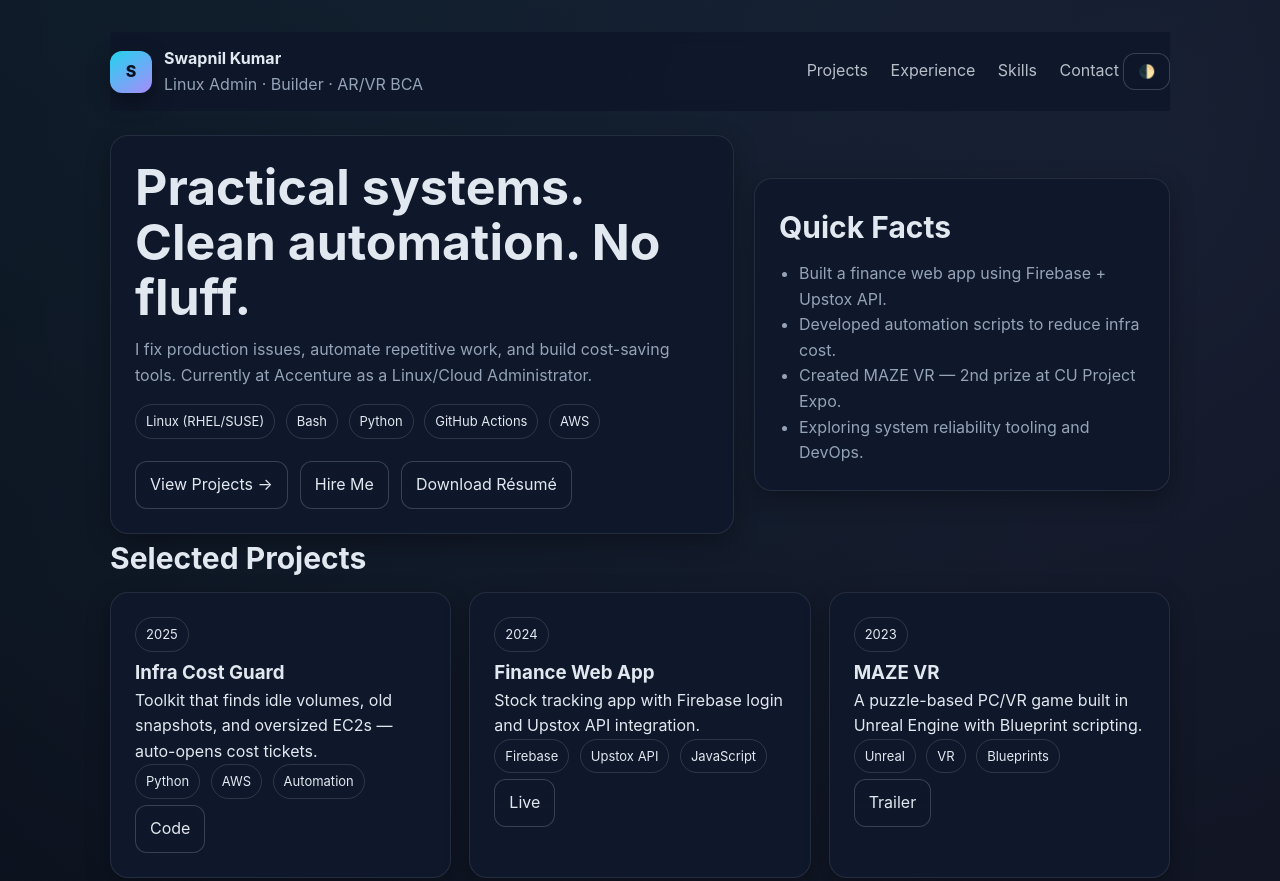
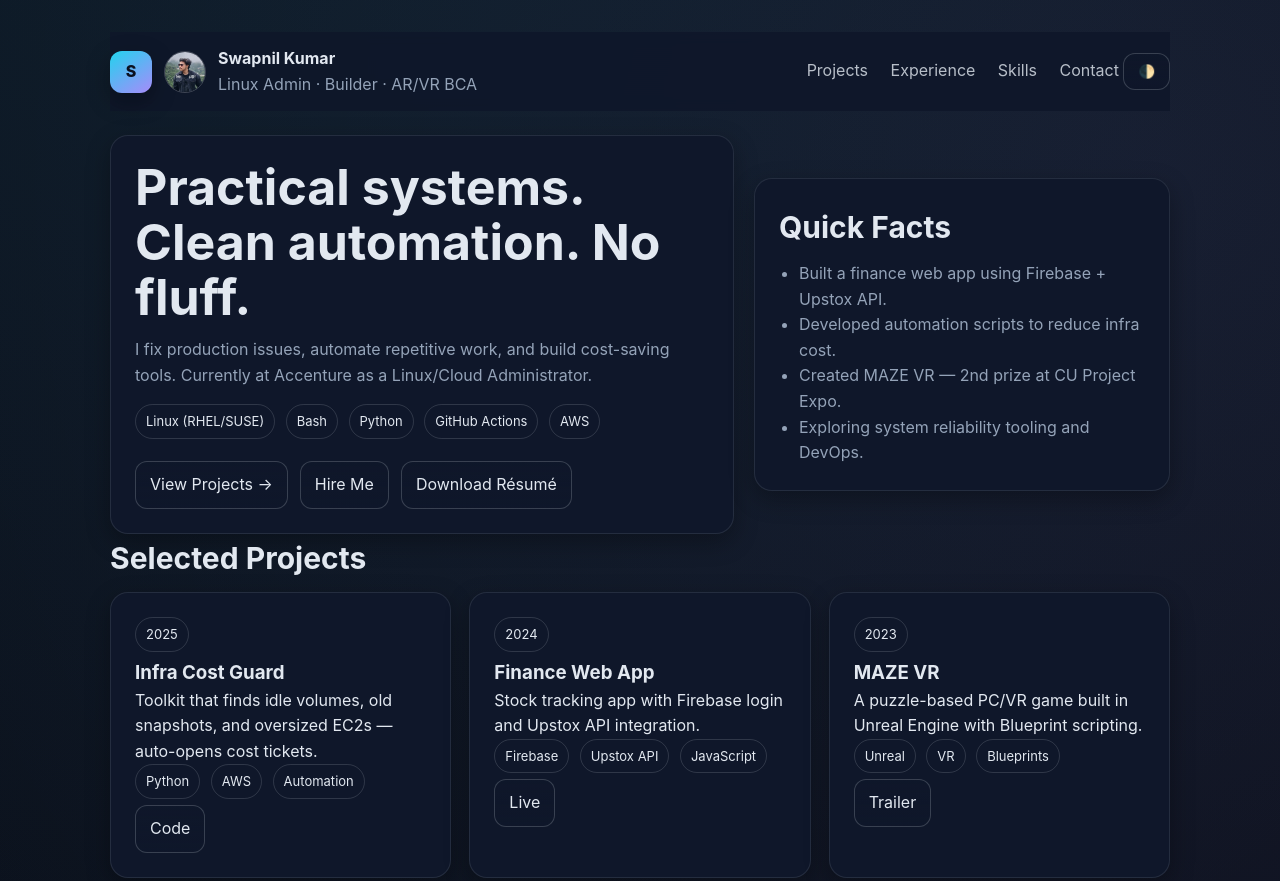
Before and after one commit to decodeswapnil/decodeswapnil.github.io, a plain HTML site: page index.html in a window 1280 px wide. Shown: the top 881 px of the page. Drawn offline with Linux system fonts and the light colour scheme.

Commit message:
Added profile photo and final adjustments

```diff
--- a/index.html
+++ b/index.html
@@ -143,6 +143,7 @@
     <header>
       <div class="brand">
       <div class="logo">S</div>
+      <img src="profile.jpg" alt="Professional headshot of Swapnil Kumar wearing formal attire with a confident smile against a neutral background" style="width:42px; height:42px; border-radius:50%; object-fit:cover; border:1px solid rgba(255,255,255,0.2);">
       <div>
         <strong>Swapnil Kumar</strong><br/>
         <span style="color:var(--muted)">Linux Admin · Builder · AR/VR BCA</span>
```
Also changed, not shown: profile.jpg (added). Lines whose indentation alone changed are shown as unchanged.
